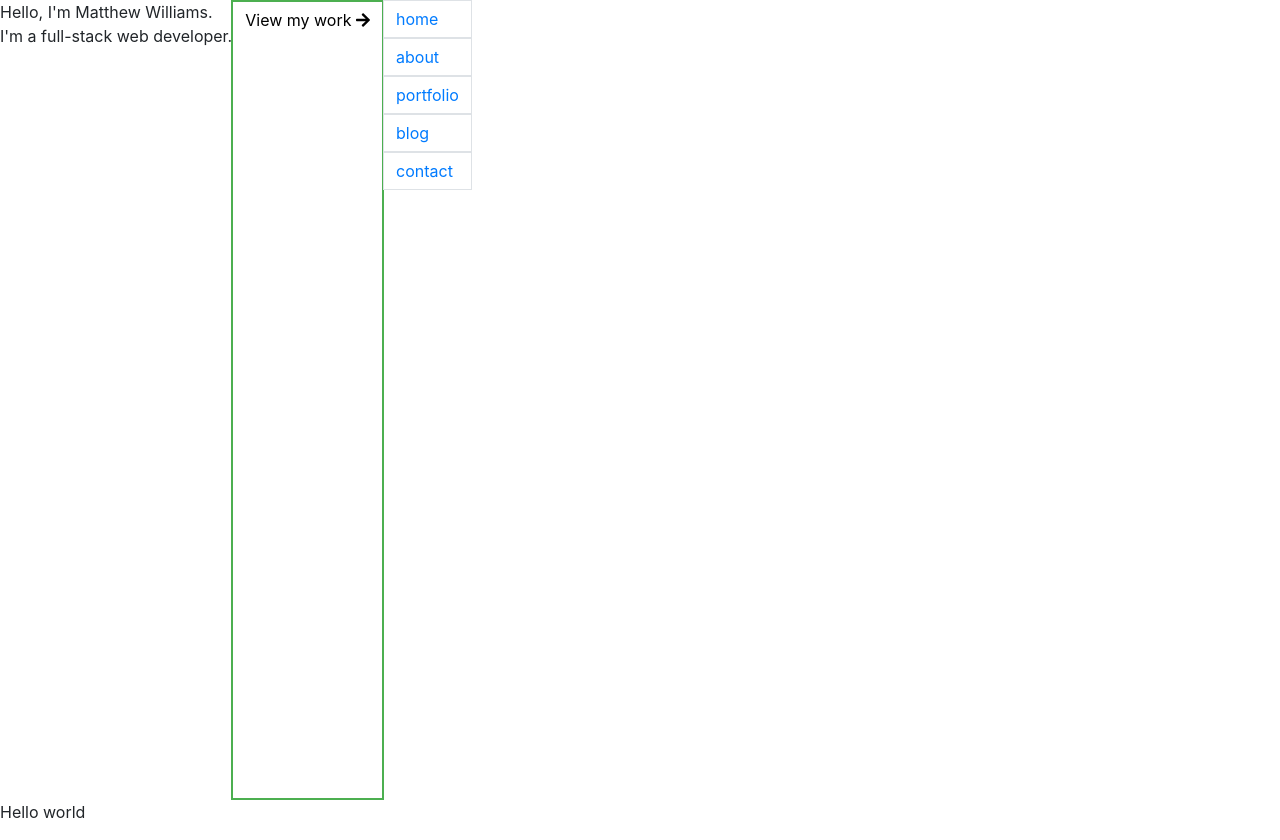
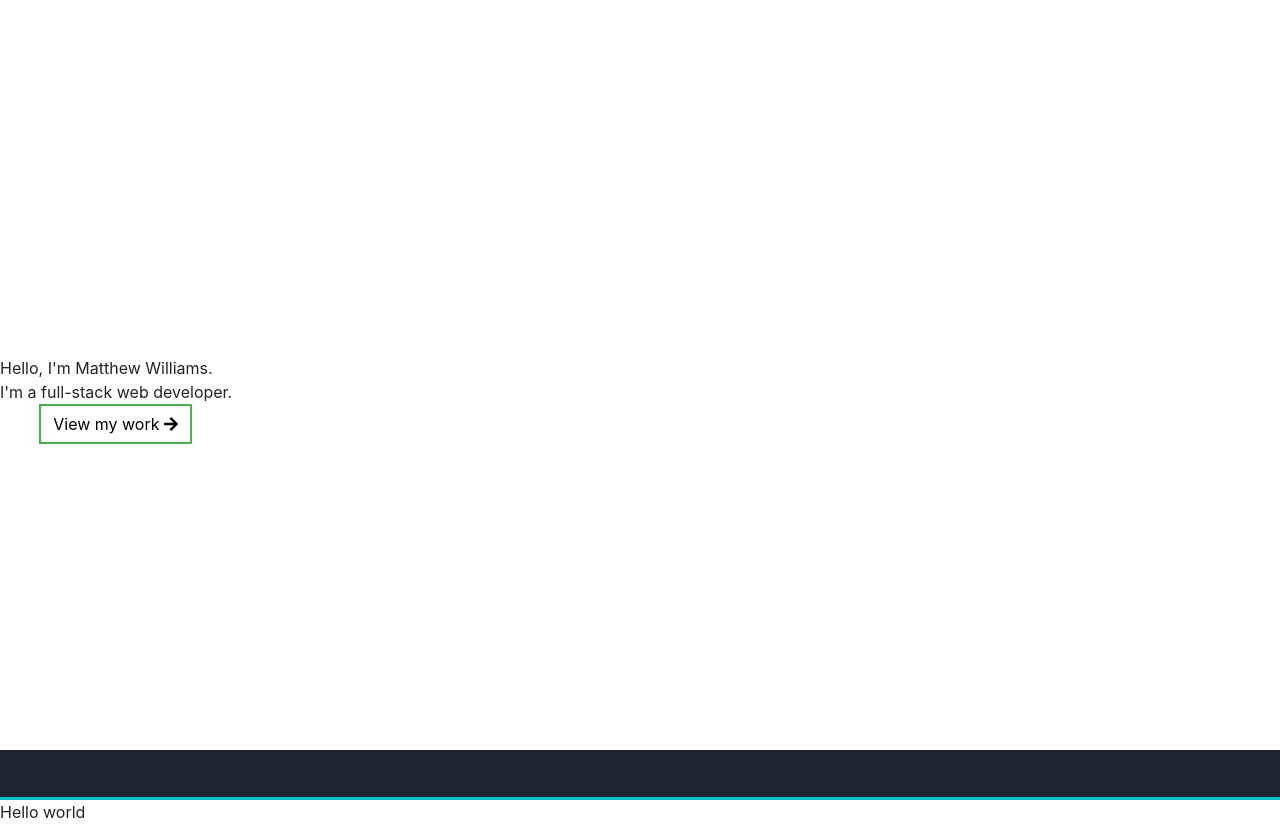
Before and after one commit to Pjorda96/portfolio-pablo, a React (Create React App) app: page /#/ in a window 1280 px wide. Built offline with nearby package versions, Linux system fonts and the light colour scheme.

Commit message:
header and env

```diff
--- a/src/scss/header.scss
+++ b/src/scss/header.scss
@@ -4,7 +4,79 @@ header.header {
   width: 100%;
 
   .flex {
+    align-items: center;
     display: flex;
+    flex-direction: column;
+    justify-content: center;
+  }
+
+  nav {
+    bottom: 0;
+    left: 0;
+    position: absolute;
+    background: #1b242f;
+    border-bottom: 3px solid #04c2c9;
+    height: 50px;
+    text-align: left;
+    width: 100%;
+    z-index: 99;
+  }
+
+  @media screen and (min-width: 600px) {
+    nav .link-wrap {
+      background: none;
+      height: initial;
+      overflow: visible;
+      position: initial;
+      text-align: left;
+    }
+  }
+
+  nav .link-wrap {
+    background: #333;
+    height: 0;
+    max-width: 1200px;
+    overflow: hidden;
+    position: absolute;
+    top: 53px;
+    transition: height 0.3s ease-out;
+    width: 100%;
+  }
+
+  @media screen and (min-width: 600px) {
+    nav .link-wrap div:first-child {
+      padding: 0;
+    }
+  }
+
+  nav .link-wrap div:first-child {
+    padding: 25px 20px 12px 20px;
+  }
+
+  @media screen and (min-width: 600px) {
+    nav .link-wrap div {
+      display: inline;
+      font-size: initial;
+      margin: 0 20px;
+      padding: initial;
+    }
+  }
+
+  nav .link-wrap div {
+    cursor: pointer;
+    font-size: 12pt;
+    padding: 12px 20px;
+    text-transform: uppercase;
+    transition: color 0.5s;
+  }
+
+  nav .active {
+    color: #e31b6d;
+  }
+
+  .page-link {
+    cursor: pointer;
+    color: red;
   }
 
   .button {
```
Also changed, not shown: 1 other file (tests, documents, lock files or other folders).
